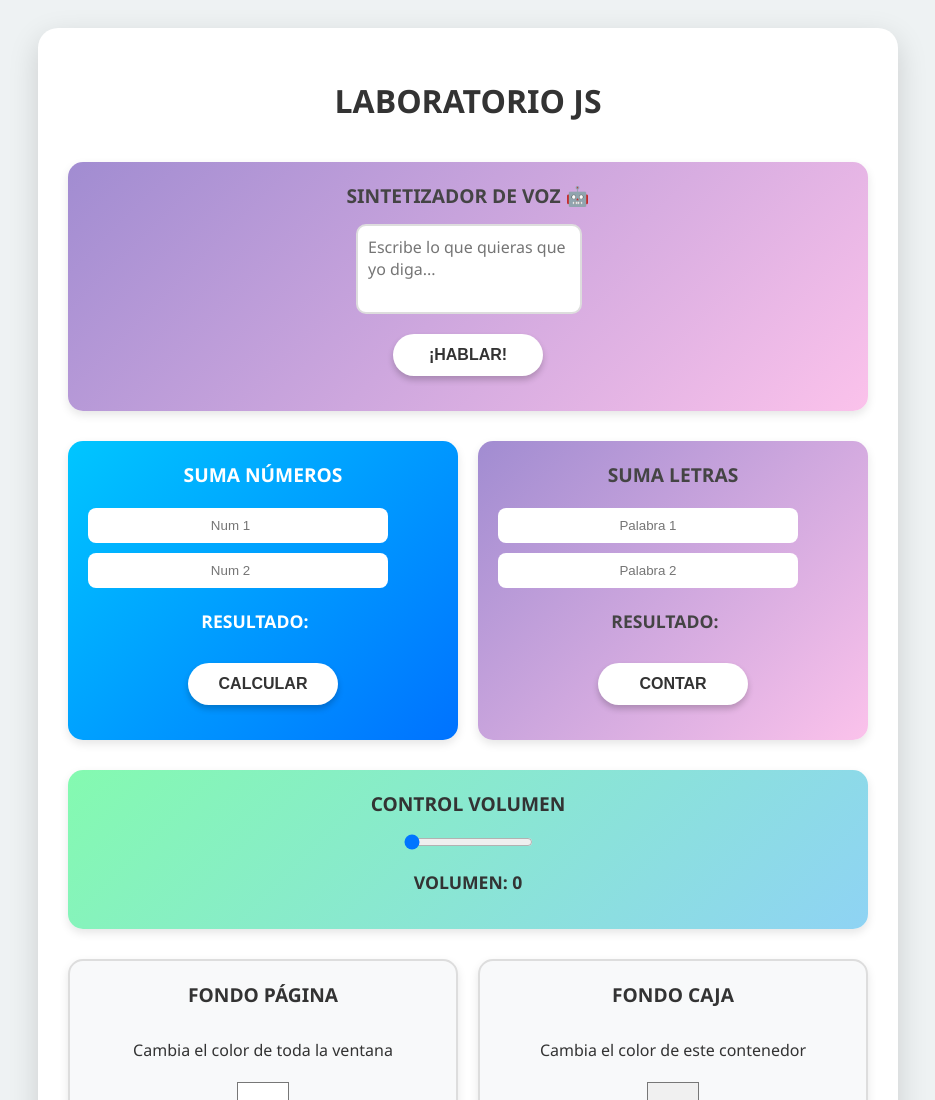
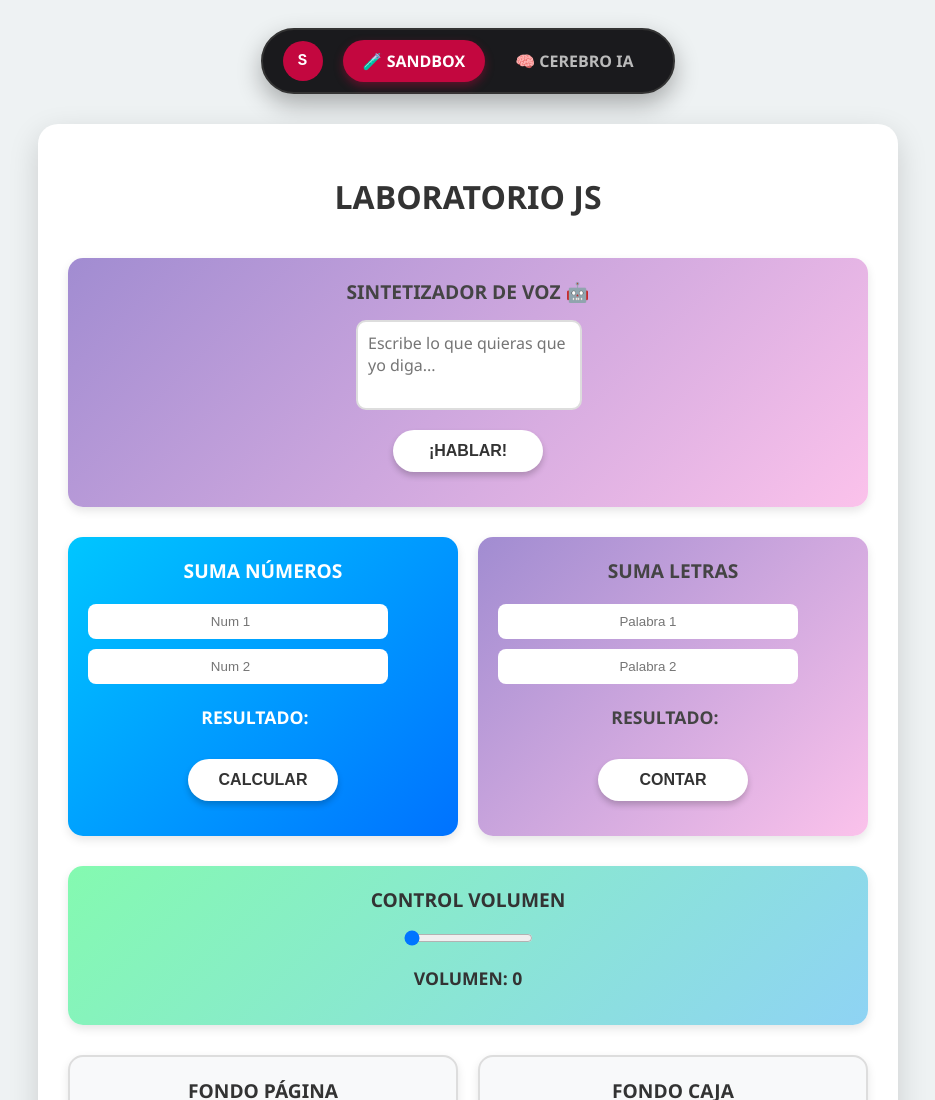
Before and after one commit to seusmer902/SandBox, a plain HTML site: page sandBox/index.html in a window 1280 px wide. Shown: the top 1100 px of the page, without its empty margins (172-1107 px from the left). Drawn offline with Linux system fonts and the light colour scheme.

Commit message:
inicio del proyecto Olympus v-10.01

```diff
--- a/sandBox/index.html
+++ b/sandBox/index.html
@@ -7,6 +7,14 @@
     <title>Mi Sandbox JS</title>
   </head>
   <body>
+    <nav class="menu-principal">
+      <div class="logo">S</div>
+      <div class="enlaces">
+        <a href="#" class="boton-nav activo">🧪 SANDBOX</a>
+        <a href="IA/IA.html" class="boton-nav">🧠 CEREBRO IA</a>
+      </div>
+    </nav>
+
     <div class="cajaPrincipal" id="miCajaPrincipal">
       <h1 class="titulo-principal">LABORATORIO JS</h1>
 
--- a/sandBox/style.css
+++ b/sandBox/style.css
@@ -2,12 +2,71 @@
 
 /* Reset básico para que se vea bien en todos lados */
 body {
-    background-color: #eef2f3; /* Color inicial suave */
-    font-family: 'Segoe UI', sans-serif; /* Fuente moderna */
+    background-color: #eef2f3; /* Tu color de fondo */
+    font-family: 'Segoe UI', sans-serif;
+
+    /* ESTO ES LO QUE ARREGLA LA POSICIÓN: */
     display: flex;
-    justify-content: center;
+    flex-direction: column; /* <--- ¡ESTO PONE UNO ARRIBA DEL OTRO! */
+    align-items: center;    /* <--- ¡ESTO CENTRA TODO HORIZONTALMENTE! */
+
     padding: 20px;
-    transition: background-color 0.5s; /* Animación suave al cambiar color */
+    min-height: 100vh; /* Asegura que ocupe toda la altura */
+}
+
+/* --- MENÚ TIPO "CÁPSULA DE MANDO" --- */
+.menu-principal {
+    /* Dimensiones y posición */
+    width: fit-content; /* El ancho se ajusta a los botones, no a la pantalla */
+    margin-bottom: 30px; /* Empuja la caja principal hacia abajo */
+    padding: 10px 20px;
+
+    /* Estilo visual (Bloque flotante) */
+    background-color: #1a1a1d; /* Bloque oscuro */
+    border-radius: 50px;       /* Bordes totalmente redondos (Cápsula) */
+    box-shadow: 0 10px 25px rgba(0,0,0,0.3); /* Sombra para que flote */
+    border: 2px solid #333;    /* Borde sutil */
+
+    /* Acomodar el logo y los botones adentro */
+    display: flex;
+    align-items: center;
+    gap: 20px; /* Separación entre el logo y los links */
+}
+
+.logo {
+    /* Logo Circular */
+    font-size: 1.2em; font-weight: bold; color: white;
+    background: #c3073f;
+    width: 40px; height: 40px;
+    display: flex; align-items: center; justify-content: center;
+    border-radius: 50%;
+    font-family: monospace;
+}
+
+.enlaces {
+    display: flex;
+    gap: 10px; /* Espacio entre botones */
+}
+
+.boton-nav {
+    text-decoration: none;
+    color: #bbb;
+    font-weight: 600;
+    padding: 10px 20px;
+    border-radius: 25px; /* Botones redondos */
+    transition: 0.3s;
+}
+
+.boton-nav:hover {
+    background-color: #333;
+    color: white;
+}
+
+/* El botón activo se ve sólido */
+.boton-nav.activo {
+    background-color: #c3073f;
+    color: white;
+    box-shadow: 0 4px 10px rgba(195, 7, 63, 0.4);
 }
 
 /* El Contenedor Principal */
```
Also changed, not shown: sandBox/IA/IA.html (added, +30 -0 lines).
